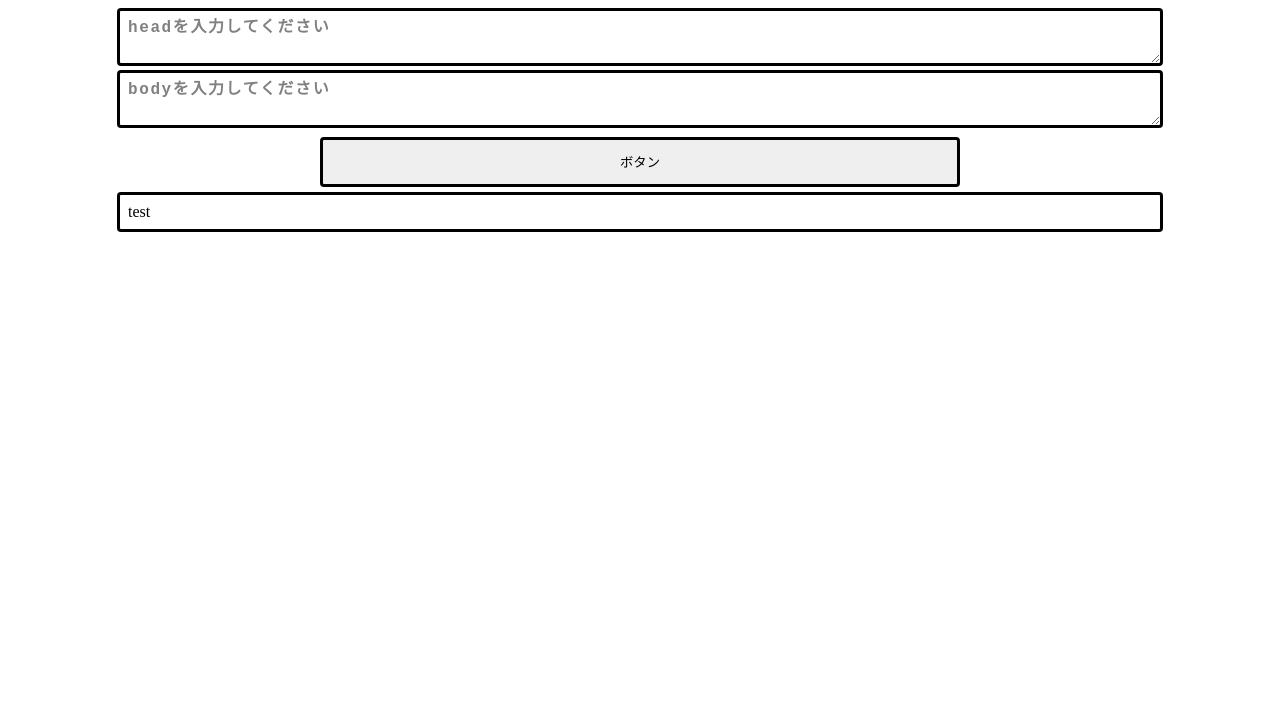
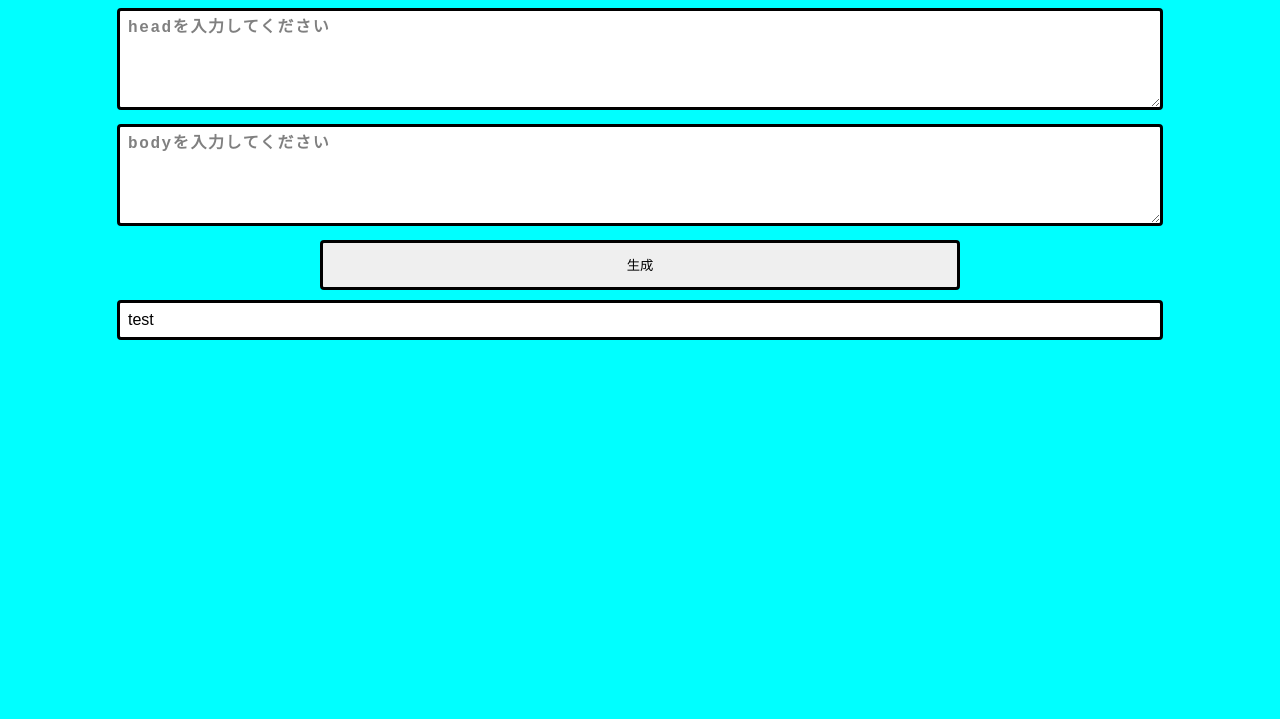
Before and after one commit to KOTO28/html_view, a plain HTML site: page mkurl.html in a window 1280 px wide. Shown: the part 81-800 px from the top of the page. Drawn offline with Linux system fonts and the light colour scheme.

Commit message:
update mkurl.html style.css

```diff
--- a/mkurl.html
+++ b/mkurl.html
@@ -25,7 +25,7 @@
 			<textarea class="textArea" id="head" placeholder="headを入力してください"></textarea><br>
 			<textarea class="textArea" id="body" placeholder="bodyを入力してください"></textarea>
 		</form>
-		<button id="button1">ボタン</button>
+		<button id="button1">生成</button>
 		<a class="result">test</a>
 	</div>
 </body>
--- a/style.css
+++ b/style.css
@@ -1,5 +1,7 @@
 body{
 	margin: 0;
+	font-family: "Meiryo UI","メイリオ","Meiryo","Osaka",sans-serif;
+	background-color: #0ff;
 }
 .container{
 	/* width: 100vw; */
@@ -16,12 +18,12 @@ form{
 /* --- INPUT=TEXTの標準デザイン設定 ---------------------*/
 .textArea {
 	width         : 80vw;               /* 入力域の最大幅 */
-	height        : 36px;                /* 入力域の高さ   */
+	height        : 80px;                /* 入力域の高さ   */
 	background    : #ffffff;             /* 入力域の背景色 */
 	border        : 3px solid #000;   /* 入力域の枠線   */
 	border-radius : 4px;                 /* 入力域の角丸   */
 	padding       : 8px;                /* 入力文字の余白 */
-	/* margin        : 0 calc(10% - 11px); */
+	margin-bottom : 10px;
 	font-size     : 16px;                /* 入力文字サイズ */
 	color         : #333333;             /* 入力文字の色   */
 	font-weight   : bold;                /* 入力文字の太字 */
@@ -52,7 +54,7 @@ form{
 	border: 3px solid #000;
 	border-radius: 4px;
 	padding: 8px;
-	margin: 5px calc(10% - 11px);
+	margin-bottom: 10px;
 }
 .result{
 	width: 80%;
@@ -61,6 +63,7 @@ form{
 	padding: 8px;
 	/* margin: 0 calc(10% - 11px); */
 	/* margin-top: 100px in !important; */
+	background-color: #fff;
 }
 h1{
 	text-align: center;
```
